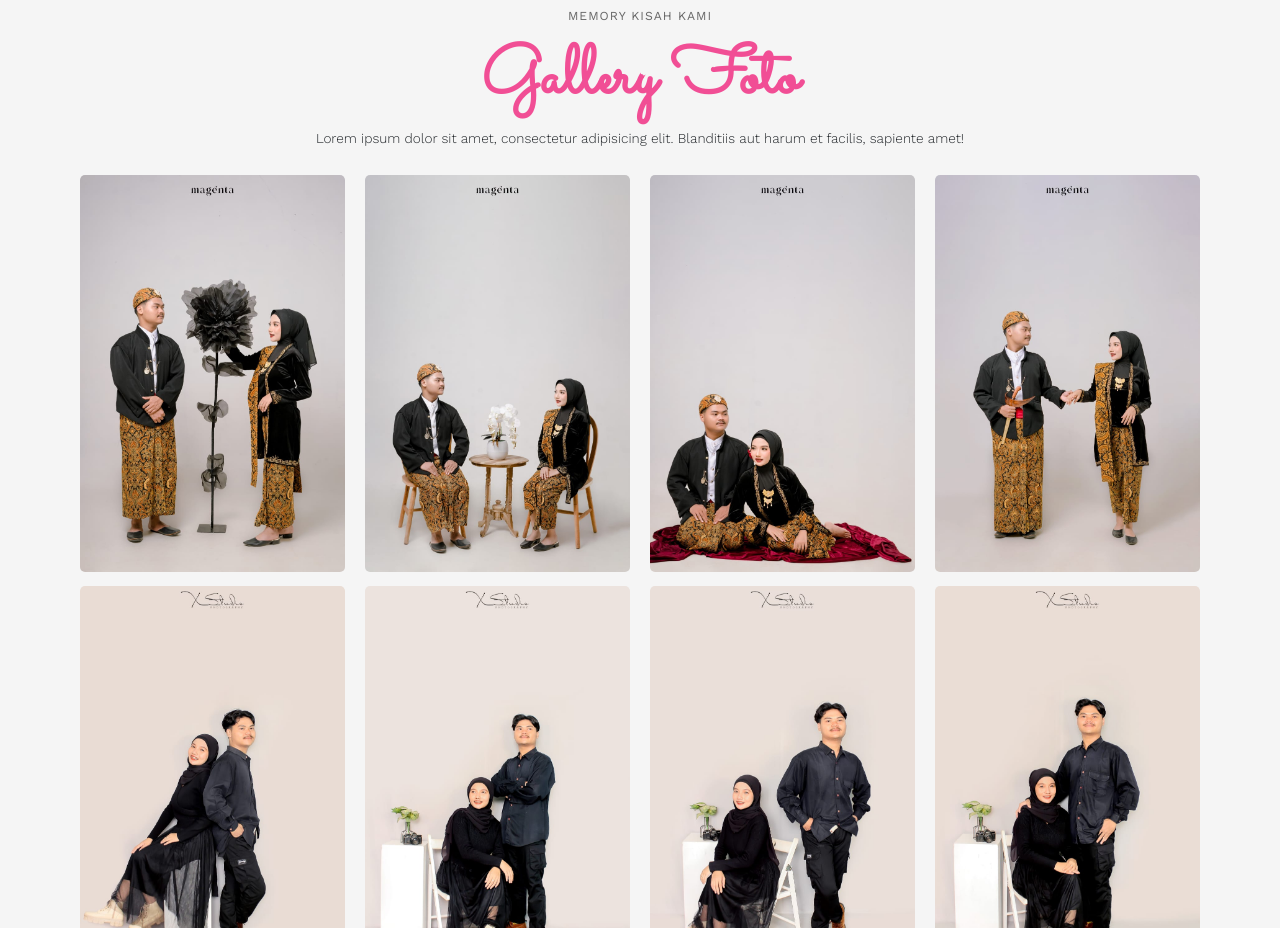
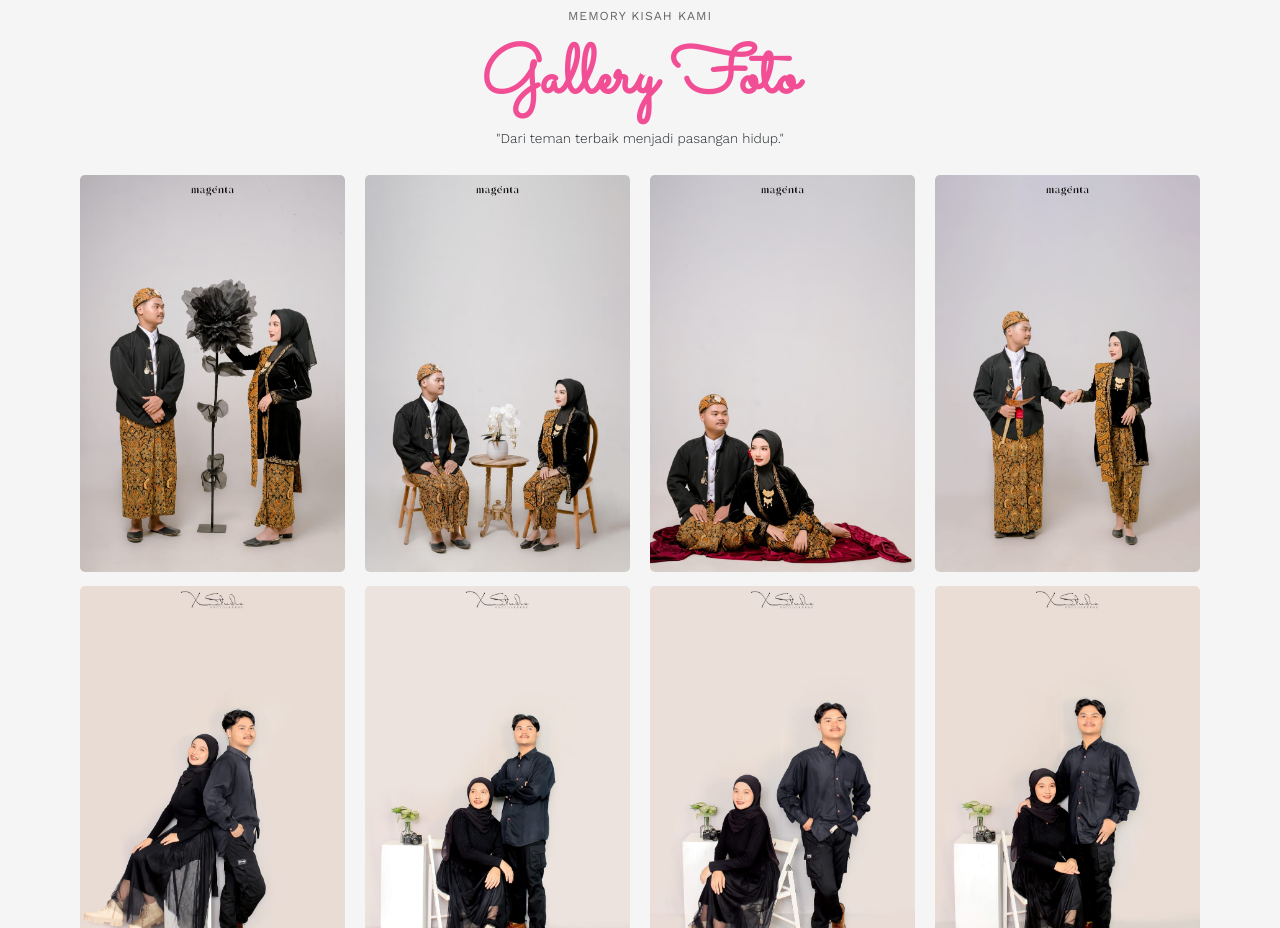
Before and after one commit to Jeann02/wedding-web, a plain HTML site: page index.html in a window 1280 px wide. Shown: the part 3800-4728 px from the top of the page. Drawn offline with nearby package versions, Linux system fonts and the light colour scheme; some packages are replaced by stand-ins of ours; a script that the page names is missing.

Commit message:
Update index.html

```diff
--- a/index.html
+++ b/index.html
@@ -251,7 +251,7 @@
           <div class="col-md-8 col-10 text-center">
             <span>Memory Kisah Kami</span>
             <h2>Gallery Foto</h2>
-            <p>Lorem ipsum dolor sit amet, consectetur adipisicing elit. Blanditiis aut harum et facilis, sapiente amet!</p>
+            <p>"Dari teman terbaik menjadi pasangan hidup."</p>
         </div>
       </div>
       <div class="row row-cols-lg-4 row-cols-md-3 row-cols-sm-2 row-cols-2 justify-content-center" >
```
